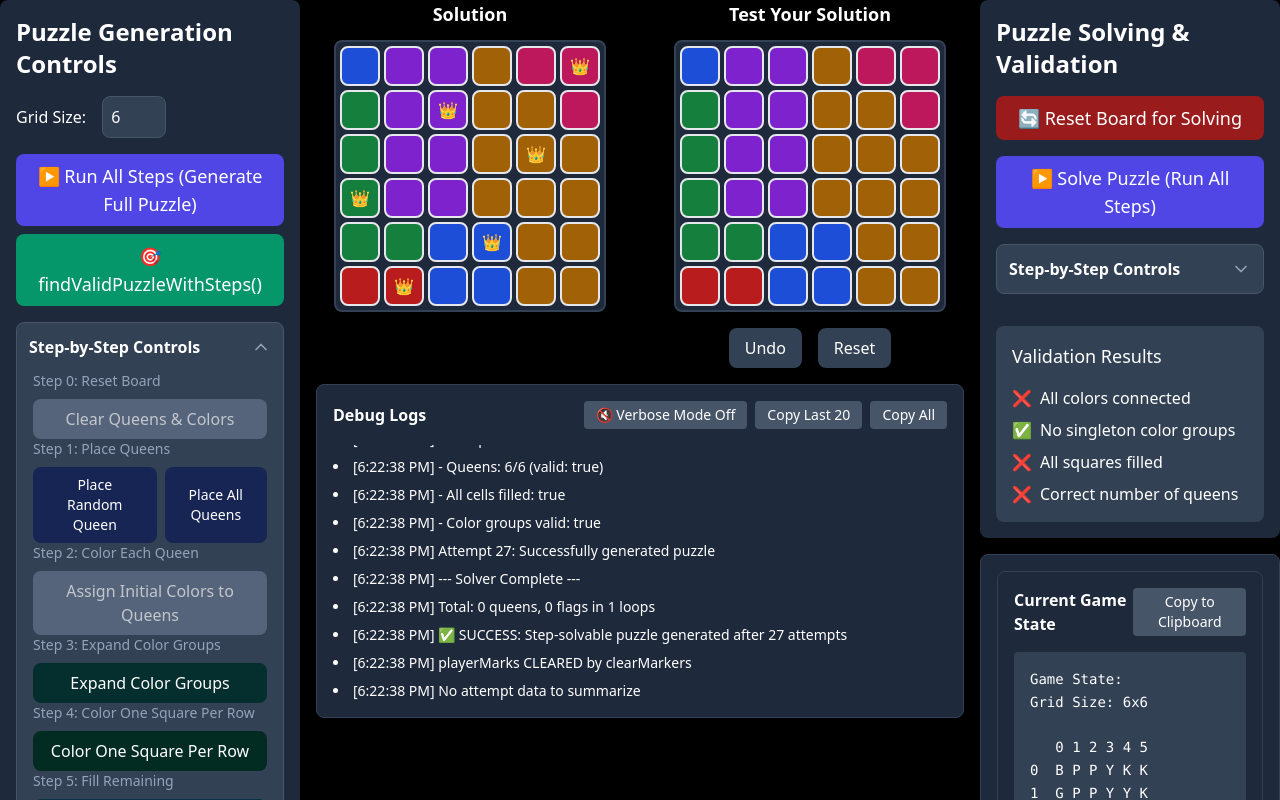
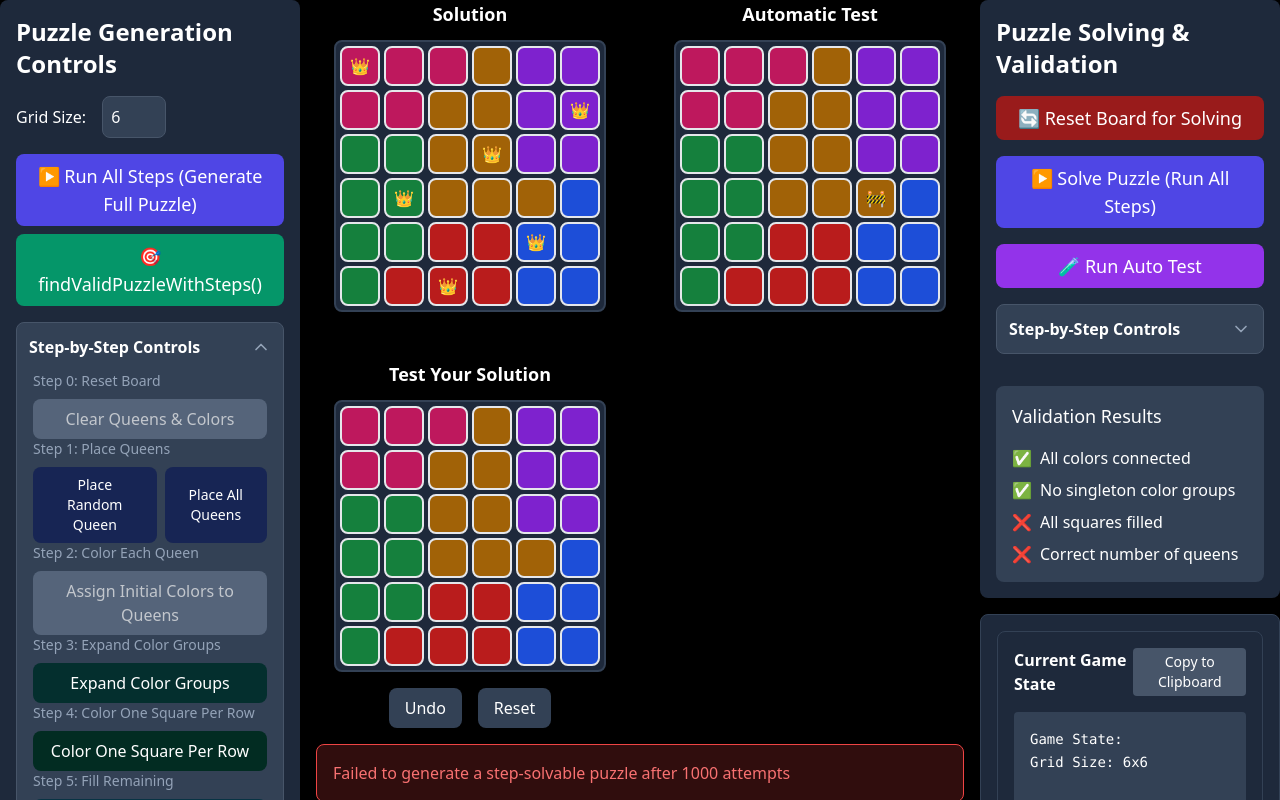
Before and after one commit to Crushford/Cassowary-Games, a Vue app: page /level-builder in a window 1280 px wide. Both pictures are taken after a click on the button "🎯findValidPuzzleWithSteps()". Shown: the top 800 px of the page. Built offline with nearby package versions, Linux system fonts and the light colour scheme.

Commit message:
Add autoTestMarks

```diff
--- a/src/components/level-builder/GameGrid.vue
+++ b/src/components/level-builder/GameGrid.vue
@@ -44,7 +44,7 @@ import { useLevelBuilderStore } from '../../stores/levelBuilderStore';
 import Square from './Square.vue';
 
 const props = defineProps<{
-  mode: 'solution' | 'player';
+  mode: 'solution' | 'player' | 'autoTest';
   showControls?: boolean;
 }>();
 
--- a/src/components/level-builder/PuzzleSolvingPanel.vue
+++ b/src/components/level-builder/PuzzleSolvingPanel.vue
@@ -14,6 +14,14 @@
       class="bg-indigo-600 hover:bg-indigo-500 text-lg font-medium"
     >
       ▶️ Solve Puzzle (Run All Steps)
+    </BaseButton>
+
+    <!-- Auto Test Button -->
+    <BaseButton
+      @click="handleRunAutoTest"
+      class="bg-purple-600 hover:bg-purple-500 text-lg font-medium"
+    >
+      🧪 Run Auto Test
     </BaseButton>
 
     <!-- Collapsible Step-by-Step Controls -->
@@ -120,40 +128,15 @@ const solutionCount = ref<number | null>(null);
 const isCheckingSolutions = ref(false);
 let checkTimeout: number | null = null;
 
-// Watch for grid changes and run validation with debouncing
-watch(
-  () => levelStore.grid,
-  async (newGrid) => {
-    if (levelStore.queenPositions.length > 0) {
-      // Clear any existing timeout
-      if (checkTimeout !== null) {
-        window.clearTimeout(checkTimeout);
-      }
-
-      // Set a new timeout
-      checkTimeout = window.setTimeout(async () => {
-        try {
-          isCheckingSolutions.value = true;
-          solutionCount.value = await levelStore.validatePuzzleWithWorker();
-          levelStore.addDebugLog(`Found ${solutionCount.value} solutions`);
-        } catch (error) {
-          console.error('Error checking solutions:', error);
-          levelStore.addDebugLog(
-            `Error checking solutions: ${error instanceof Error ? error.message : 'Unknown error'}`
-          );
-        } finally {
-          isCheckingSolutions.value = false;
-        }
-      }, 500); // Wait 500ms after the last change before checking
-    } else {
-      solutionCount.value = null;
-    }
-  },
-  { deep: true }
-);
-
 // Methods
 function handleRunAllSteps() {
+  levelStore.runAllSolverSteps();
+}
+
+function handleRunAutoTest() {
+  // Clear any existing auto test marks
+  levelStore.clearAutoTestMarks();
+  // Run the solver steps
   levelStore.runAllSolverSteps();
 }
 
--- a/src/components/level-builder/Square.vue
+++ b/src/components/level-builder/Square.vue
@@ -2,11 +2,18 @@
   <button
     class="aspect-square w-full rounded-lg border-2 transition-colors duration-200 min-h-[40px] select-none"
     :class="squareClasses"
-    @click="levelStore.handleSquareClick(row, col)"
+    @click="props.mode === 'player' && levelStore.handleSquareClick(row, col)"
   >
     <!-- Solution mode: only show solution queens -->
     <template v-if="props.mode === 'solution'">
       <span v-if="isSolutionQueen">👑</span>
+    </template>
+
+    <!-- Auto Test mode: show auto test marks -->
+    <template v-else-if="props.mode === 'autoTest'">
+      <span v-if="autoTestMark === 'flag'" class="text-yellow-400">🚧</span>
+      <span v-else-if="autoTestMark === 'queen'" class="text-white">🍯</span>
+      <span v-else-if="autoTestMark === 'invalid'" class="text-red-500">🐜</span>
     </template>
 
     <!-- Player mode: show player marks (flags, queens, invalid) -->
@@ -25,7 +32,7 @@ import { computed } from 'vue';
 const props = defineProps<{
   row: number;
   col: number;
-  mode: 'solution' | 'player';
+  mode: 'solution' | 'player' | 'autoTest';
 }>();
 
 const levelStore = useLevelBuilderStore();
@@ -33,6 +40,11 @@ const levelStore = useLevelBuilderStore();
 // Get player mark state for player mode
 const playerMark = computed(() => {
   return levelStore.getPlayerMarking(props.row, props.col);
+});
+
+// Get auto test mark state for auto test mode
+const autoTestMark = computed(() => {
+  return levelStore.getAutoTestMarking(props.row, props.col);
 });
 
 // Check if this square has a solution queen for solution mode
--- a/src/stores/levelBuilderStore.ts
+++ b/src/stores/levelBuilderStore.ts
@@ -42,6 +42,9 @@ export const useLevelBuilderStore = defineStore('game', {
     gridSize: DEFAULT_GRID_SIZE,
     moveHistory: [],
     playerMarks: Array.from({ length: DEFAULT_GRID_SIZE }, () =>
+      Array(DEFAULT_GRID_SIZE).fill(null as MarkType)
+    ),
+    autoTestMarks: Array.from({ length: DEFAULT_GRID_SIZE }, () =>
       Array(DEFAULT_GRID_SIZE).fill(null as MarkType)
     ),
     bites: 0, // Add new state for tracking bites
@@ -174,7 +177,11 @@ export const useLevelBuilderStore = defineStore('game', {
       this.playerMarks = Array.from({ length: this.gridSize }, () =>
         Array(this.gridSize).fill(null as MarkType)
       );
-      this.addDebugLog('playerMarks RESET by initializeGrid');
+      // Initialize autoTestMarks matrix
+      this.autoTestMarks = Array.from({ length: this.gridSize }, () =>
+        Array(this.gridSize).fill(null as MarkType)
+      );
+      this.addDebugLog('playerMarks and autoTestMarks RESET by initializeGrid');
     },
 
     // Helper method to add debug logs
@@ -989,11 +996,13 @@ export const useLevelBuilderStore = defineStore('game', {
             // Generate a candidate puzzle
             this.generateCandidatePuzzle(attempt, requiredQueens);
 
-            // Run brute force solver to verify puzzle has exactly one solution
-            const numSolutions = this.bruteForceSolver(2); // Look for up to 2 solutions
+            // Run solver steps to verify puzzle is solvable
+            this.runAllSolverSteps();
             this.puzzleGenerationState.completedSteps++;
 
-            if (numSolutions === 1) {
+            // Check if we have a complete solution
+            const { queenCountValid, allFilled, colorGroupsValid } = this.validatePuzzle();
+            if (queenCountValid && allFilled && colorGroupsValid) {
               this.addDebugLog(
                 `\n✅ SUCCESS: Step-solvable puzzle generated after ${attempt} attempts`
               );
@@ -1007,7 +1016,7 @@ export const useLevelBuilderStore = defineStore('game', {
               return true;
             } else {
               if (shouldLogDetail) {
-                this.addDebugLog(`Skipping: Found ${numSolutions} solutions, need exactly 1`);
+                this.addDebugLog(`Skipping: Puzzle not solvable with steps`);
               }
             }
 
@@ -1070,55 +1079,114 @@ export const useLevelBuilderStore = defineStore('game', {
       }
     },
 
-    // Helper for step 1: Place queens in last free squares of color blocks, rows, or columns
-    placeLastFreeQueens() {
-      return placeLastFreeQueens(this.grid, this.playerMarks, this.gridSize, (row, col) =>
-        this.placeQueen(row, col)
-      );
-    },
-
-    // Helper for step 2: Flag squares where a queen would block all remaining squares in other color groups
-    flagBlockingSquares() {
-      return flagBlockingSquares(this.grid, this.playerMarks, this.gridSize, (row, col) =>
-        this.placeFlag(row, col)
-      );
-    },
-
-    // Step 3: Constrained Row Elimination
-    eliminateConstrainedRows() {
-      return eliminateConstrainedRows(this.grid, this.playerMarks, this.gridSize, (row, col) =>
-        this.placeFlag(row, col)
-      );
-    },
-
-    // Step 4: Constrained Column Elimination
-    eliminateConstrainedColumns() {
-      return eliminateConstrainedColumns(this.grid, this.playerMarks, this.gridSize, (row, col) =>
-        this.placeFlag(row, col)
-      );
-    },
-
-    // Step 5: Flag squares where a queen would block all remaining free squares in any row or column
-    blockRowsAndColumns() {
-      return blockRowsAndColumns(this.grid, this.playerMarks, this.gridSize, (row, col) =>
-        this.placeFlag(row, col)
-      );
-    },
-
-    // New: Loop through all steps until no changes
+    // New method to run all solver steps using autoTestMarks
     runAllSolverSteps() {
-      // Instead of creating a local array, we'll just pass our logging function
       runAllSolverSteps(
         this.grid,
-        this.playerMarks,
+        this.autoTestMarks,
         this.gridSize,
-        (row, col) => this.placeQueen(row, col),
-        (row, col) => this.placeFlag(row, col),
-        () => this.countFlags(),
-        () => this.queenPositions,
+        (row, col) => {
+          this.setAutoTestMark(row, col, 'queen');
+          return true;
+        },
+        (row, col) => {
+          this.setAutoTestMark(row, col, 'flag');
+          return true;
+        },
+        () => this.countAutoTestFlags(),
+        () => this.getAutoTestQueenPositions(),
         (message: string) => this.addDebugLog(message),
         this.verboseMode
       );
+      return true;
+    },
+
+    // Helper method to count auto test flags
+    countAutoTestFlags(): number {
+      return countCellsWithState(this.grid, this.autoTestMarks, 'flag');
+    },
+
+    // Helper method to get auto test queen positions
+    getAutoTestQueenPositions(): Pos[] {
+      const positions: Pos[] = [];
+      for (let row = 0; row < this.gridSize; row++) {
+        for (let col = 0; col < this.gridSize; col++) {
+          if (this.autoTestMarks[row][col] === 'queen') {
+            positions.push({ row, col });
+          }
+        }
+      }
+      return positions;
+    },
+
+    // Step 1: Place last free queens
+    placeLastFreeQueens() {
+      const result = placeLastFreeQueens(
+        this.grid,
+        this.autoTestMarks,
+        this.gridSize,
+        (row, col) => {
+          this.setAutoTestMark(row, col, 'queen');
+          return true;
+        }
+      );
+      return result;
+    },
+
+    // Step 2: Flag blocking squares
+    flagBlockingSquares() {
+      const result = flagBlockingSquares(
+        this.grid,
+        this.autoTestMarks,
+        this.gridSize,
+        (row, col) => {
+          this.setAutoTestMark(row, col, 'flag');
+          return true;
+        }
+      );
+      return result;
+    },
+
+    // Step 3: Eliminate constrained rows
+    eliminateConstrainedRows() {
+      const result = eliminateConstrainedRows(
+        this.grid,
+        this.autoTestMarks,
+        this.gridSize,
+        (row, col) => {
+          this.setAutoTestMark(row, col, 'flag');
+          return true;
+        }
+      );
+      return result;
+    },
+
+    // Step 4: Eliminate constrained columns
+    eliminateConstrainedColumns() {
+      const result = eliminateConstrainedColumns(
+        this.grid,
+        this.autoTestMarks,
+        this.gridSize,
+        (row, col) => {
+          this.setAutoTestMark(row, col, 'flag');
+          return true;
+        }
+      );
+      return result;
+    },
+
+    // Step 5: Block rows and columns
+    blockRowsAndColumns() {
+      const result = blockRowsAndColumns(
+        this.grid,
+        this.autoTestMarks,
+        this.gridSize,
+        (row, col) => {
+          this.setAutoTestMark(row, col, 'flag');
+          return true;
+        }
+      );
+      return result;
     },
 
     // Generate summary statistics from attempts
@@ -1438,5 +1506,21 @@ export const useLevelBuilderStore = defineStore('game', {
         }
       }
     },
+
+    // New method to set auto test marks
+    setAutoTestMark(row: number, col: number, mark: Exclude<MarkType, null>): void {
+      this.autoTestMarks[row][col] = mark;
+    },
+
+    // New method to get auto test marking
+    getAutoTestMarking(row: number, col: number): MarkType {
+      return this.autoTestMarks[row][col];
+    },
+
+    // New method to clear auto test marks
+    clearAutoTestMarks(): void {
+      clearMarkers(this.autoTestMarks);
+      this.addDebugLog('autoTestMarks CLEARED by clearAutoTestMarks');
+    },
   },
 });
--- a/src/types/types.ts
+++ b/src/types/types.ts
@@ -69,6 +69,7 @@ export interface GameState {
   gridSize: number;
   moveHistory: MarkType[][][];
   playerMarks: MarkType[][]; // N×N matrix of player marks
+  autoTestMarks: MarkType[][]; // N×N matrix of automatic test marks
   bites: number; // Track number of bites taken
   honeyPots: number; // Track number of honey pots collected
   highScore: number; // Track highest honey pots in a single day
@@ -107,7 +108,7 @@ export interface GameState {
 export interface SquareProps {
   row: number;
   col: number;
-  mode?: 'player' | 'solution';
+  mode?: 'player' | 'solution' | 'autoTest';
 }
 
 /**
--- a/src/views/LevelBuilder.vue
+++ b/src/views/LevelBuilder.vue
@@ -14,6 +14,12 @@
         <div class="flex flex-col items-center">
           <h3 class="text-lg font-semibold mb-3 text-white">Solution</h3>
           <GameGrid mode="solution" />
+        </div>
+
+        <!-- Player Grid -->
+        <div class="flex flex-col items-center">
+          <h3 class="text-lg font-semibold mb-3 text-white">Automatic Test</h3>
+          <GameGrid mode="autoTest" />
         </div>
 
         <!-- Player Grid -->
```
